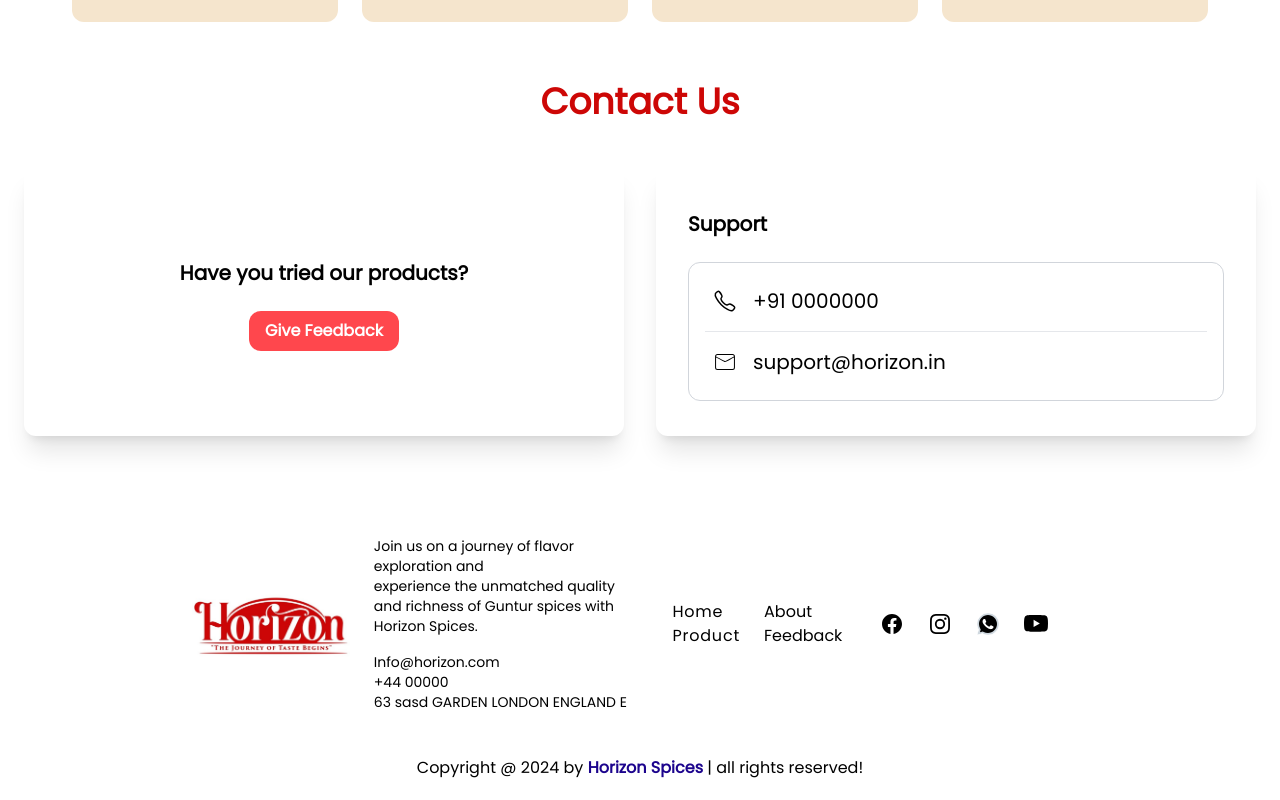
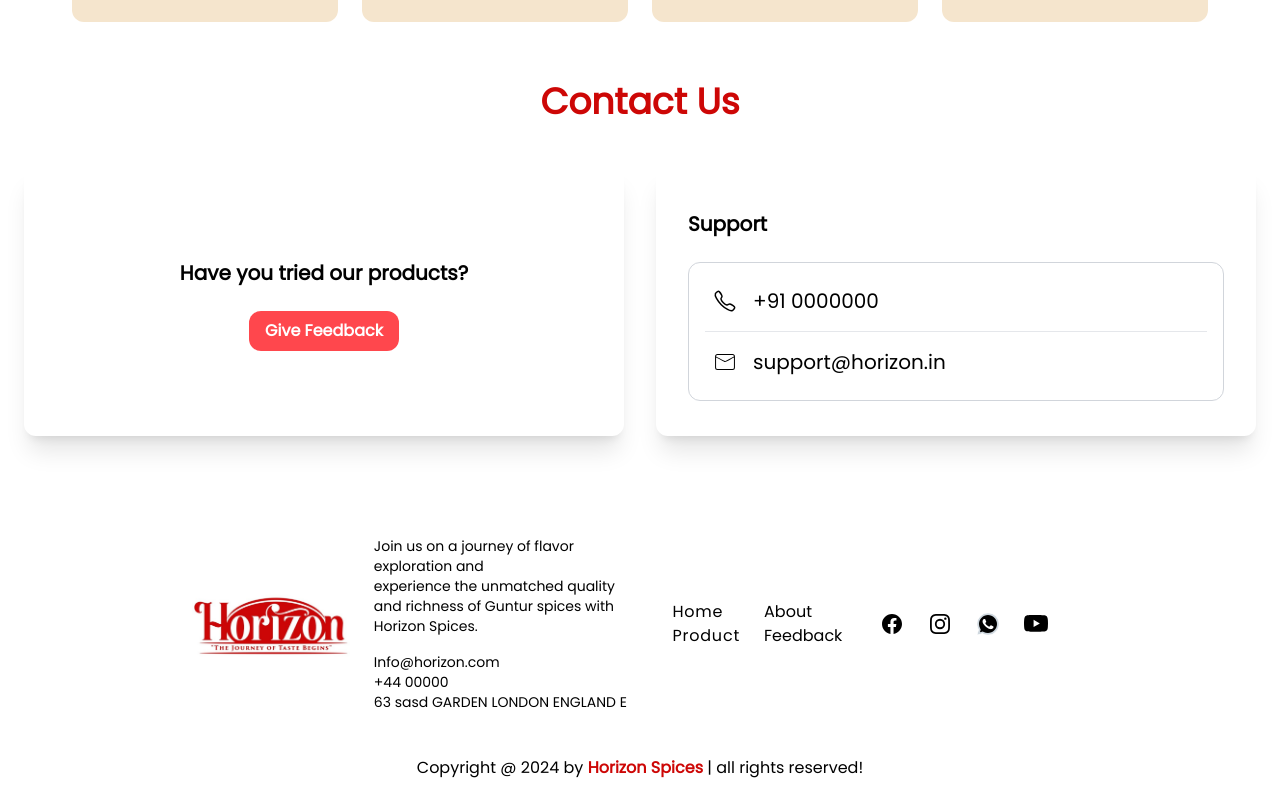
Before and after one commit to ShriramMehta/horizon-landing-page, a React (Create React App) app: page / in a window 1280 px wide. Shown: the part 2640-3440 px from the top of the page. Built offline with nearby package versions, Linux system fonts and the light colour scheme.

Commit message:
footer color

```diff
--- a/src/components/NewFooter.jsx
+++ b/src/components/NewFooter.jsx
@@ -208,7 +208,7 @@ export default function NewFooter() {
         <div class="items-center justify-between ">
           <div className="py-5 text-center">
             Copyright @ 2024 by{" "}
-            <span className="text-headingColor font-bold">Horizon Spices</span>{" "}
+            <span className="text-primaryRed font-bold">Horizon Spices</span>{" "}
             | all rights reserved!
           </div>
         </div>
```
